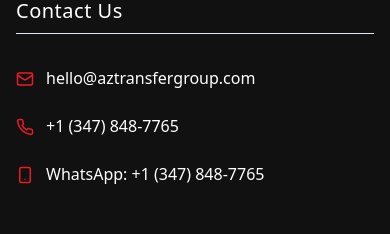
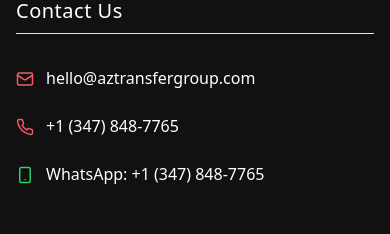
Before and after one commit to CostaMAyssa/Projeto-Transfer-website, a React (Vite) app: page / in a window 390 px wide. Shown: the part 7204-7438 px from the top of the page. Built offline with nearby package versions, Linux system fonts and the light colour scheme.

Commit message:
feat: Change contact icons colors
Change the color of the email and phone icons to a lighter red and the WhatsApp icon to green.

```diff
--- a/src/components/Footer.tsx
+++ b/src/components/Footer.tsx
@@ -1,6 +1,8 @@
+
 import { Link } from "react-router-dom";
 import { Instagram, Facebook, Mail, Phone, Smartphone } from "lucide-react";
 import { Button } from "@/components/ui/button";
+
 const Footer = () => {
   const currentYear = new Date().getFullYear();
   return <footer className="bg-black text-white py-24">
@@ -71,19 +73,19 @@ const Footer = () => {
             <h3 className="text-xl font-light tracking-wide border-b border-gray-800 pb-2">Contact Us</h3>
             <ul className="space-y-6">
               <li className="flex items-start gap-3">
-                <Mail size={18} className="text-brand min-w-[18px] mt-1" />
+                <Mail size={18} className="text-[#F35B62] min-w-[18px] mt-1" />
                 <a href="mailto:hello@aztransfergroup.com" className="text-gray-400 hover:text-white transition-colors font-light">
                   hello@aztransfergroup.com
                 </a>
               </li>
               <li className="flex items-start gap-3">
-                <Phone size={18} className="text-brand min-w-[18px] mt-1" />
+                <Phone size={18} className="text-[#F35B62] min-w-[18px] mt-1" />
                 <a href="tel:+13478487765" className="text-gray-400 hover:text-white transition-colors font-light">
                   +1 (347) 848-7765
                 </a>
               </li>
               <li className="flex items-start gap-3">
-                <Smartphone size={18} className="text-brand min-w-[18px] mt-1" />
+                <Smartphone size={18} className="text-[#25D366] min-w-[18px] mt-1" />
                 <a href="https://wa.me/13478487765" target="_blank" rel="noopener noreferrer" className="text-gray-400 hover:text-white transition-colors font-light">
                   WhatsApp: +1 (347) 848-7765
                 </a>
```
